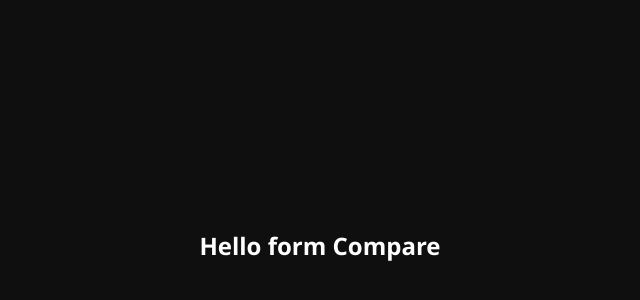
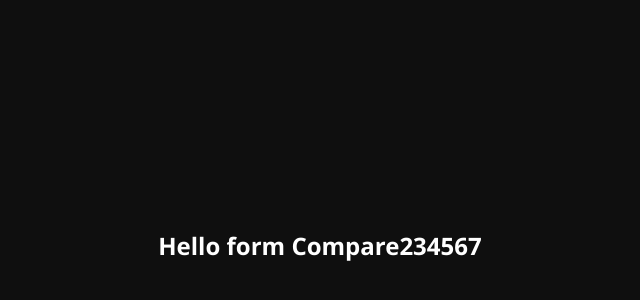
Before and after one commit to Mindronintern2/Mindron_new_site, a plain HTML site: page Mindron_new/Frontend/components/compare.html in a window 1280 px wide. Shown: the part 158-458 px from the top of the page, without its empty margins (320-960 px from the left). Drawn offline with Linux system fonts and the light colour scheme.

Commit message:
12456789

```diff
--- a/Mindron_new/Frontend/components/compare.html
+++ b/Mindron_new/Frontend/components/compare.html
@@ -9,7 +9,7 @@
 <body>
     <div id="compare">
         <div class="compare-header">
-            <h2> Hello form Compare</h2>
+            <h2> Hello form Compare234567</h2>
         </div>
     </div>
 </body>
```
